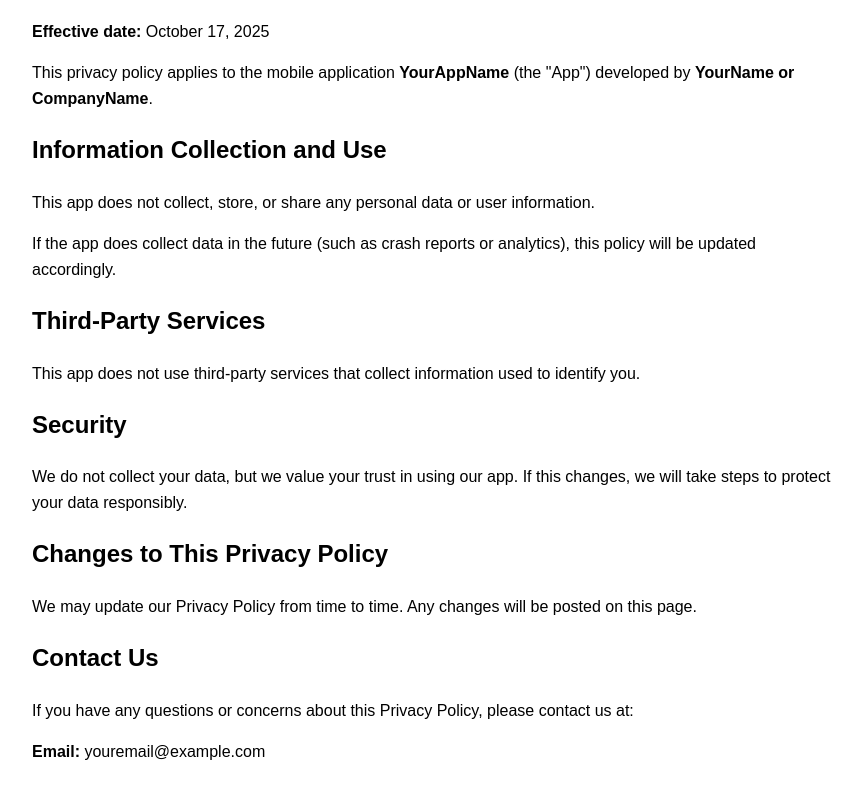
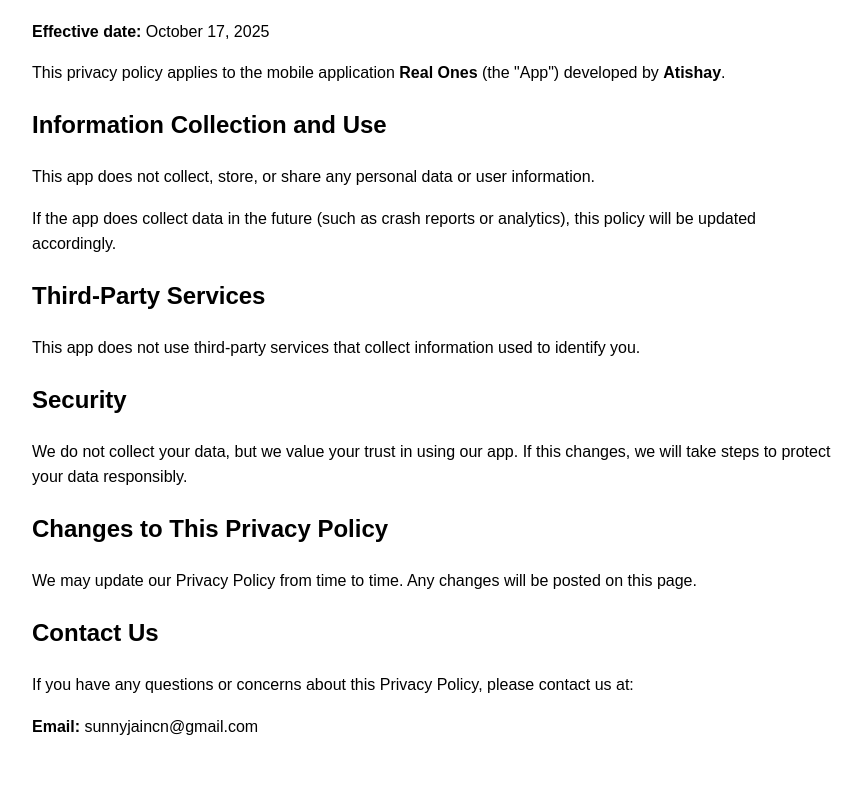
Before and after one commit to atishaycn/privacy-policy, a plain HTML site: page index.html in a window 1280 px wide. Shown: the part 94-892 px from the top of the page, without its empty margins (208-1070 px from the left). Drawn offline with Linux system fonts and the light colour scheme.

Commit message:
Update index.html

```diff
--- a/index.html
+++ b/index.html
@@ -22,7 +22,7 @@
     <h1>Privacy Policy</h1>
     <p><strong>Effective date:</strong> October 17, 2025</p>
 
-    <p>This privacy policy applies to the mobile application <strong>YourAppName</strong> (the "App") developed by <strong>YourName or CompanyName</strong>.</p>
+    <p>This privacy policy applies to the mobile application <strong>Real Ones</strong> (the "App") developed by <strong>Atishay</strong>.</p>
 
     <h2>Information Collection and Use</h2>
     <p>This app does not collect, store, or share any personal data or user information.</p>
@@ -39,7 +39,7 @@
 
     <h2>Contact Us</h2>
     <p>If you have any questions or concerns about this Privacy Policy, please contact us at:</p>
-    <p><strong>Email:</strong> youremail@example.com</p>
+    <p><strong>Email:</strong> sunnyjaincn@gmail.com</p>
 
 </body>
 </html>
```
